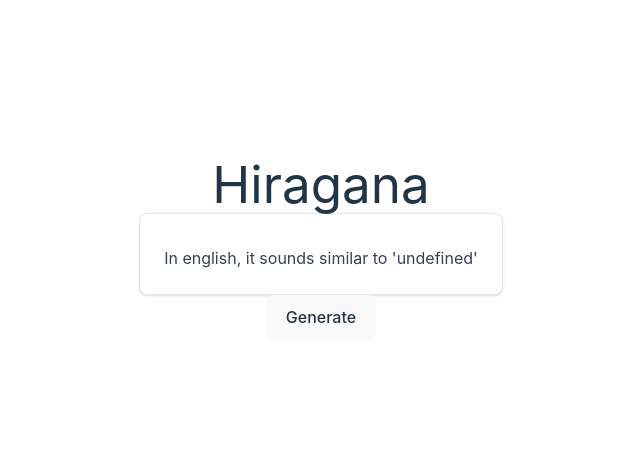
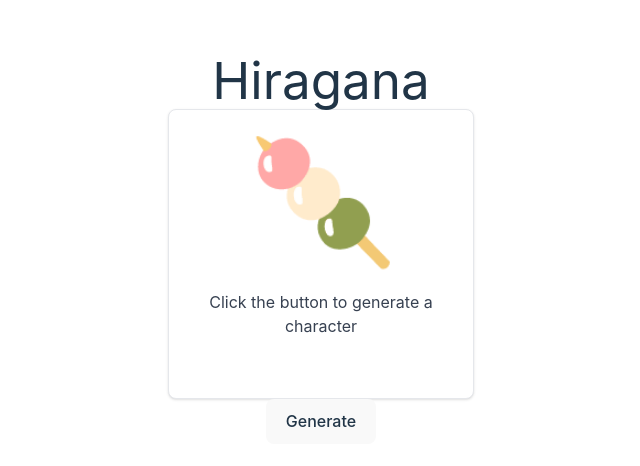
Before and after one commit to mikskywalker/japanese-flashcards, a React (Vite) app in the folder flashcards/: page / in a window 1280 px wide. Shown: the part 152-618 px from the top of the page, without its empty margins (319-959 px from the left). Built offline with nearby package versions, Linux system fonts and the light colour scheme.

Commit message:
updated card component styles

```diff
--- a/flashcards/src/components/Card.tsx
+++ b/flashcards/src/components/Card.tsx
@@ -3,17 +3,16 @@ import { HiraganaCharacter } from "../types/HiraganaCharacterTypes";
 export default function Card(props: HiraganaCharacter) {
   return (
     <>
-      <a
-        href="#"
-        className="block max-w-sm p-6 bg-white border border-gray-200 rounded-lg shadow hover:bg-gray-100 dark:bg-gray-800 dark:border-gray-700 dark:hover:bg-gray-700"
-      >
-        <h1 className="mb-2 text-9xl font-bold tracking-tight text-gray-900 dark:text-white">
-          {props?.hiragana}
+      <div className="grid grid-cols-1 grid-rows-2 items-center max-w-sm p-6 bg-white border border-gray-200 rounded-lg shadow hover:bg-gray-100 dark:bg-gray-800 dark:border-gray-700 dark:hover:bg-gray-700">
+        <h1 className="h-[120px] text-[120px] font-bold tracking-tight text-gray-900 dark:text-white">
+          {props.hiragana !== undefined ? props.hiragana : '🍡'}
         </h1>
-        <p className="font-normal text-gray-700 dark:text-gray-400">
-          In english, it sounds similar to {`'${props?.english}'`}
+        <p className="w-64 font-normal text-gray-700 dark:text-gray-400">
+          {props.english !== undefined
+            ? `In english, it sounds similar to '${props.english}'`
+            : "Click the button to generate a character"}
         </p>
-      </a>
+      </div>
     </>
   );
 }
```
